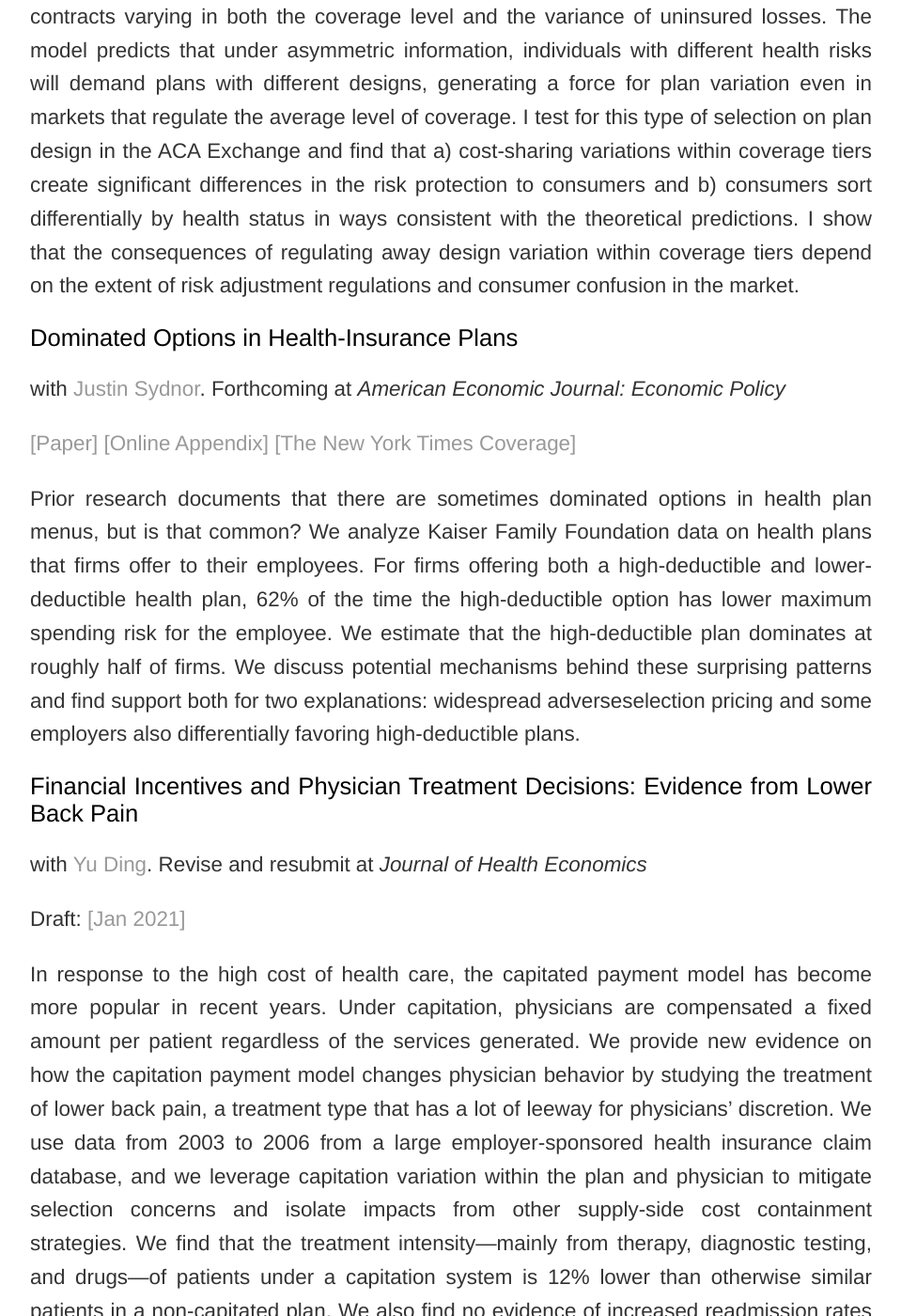
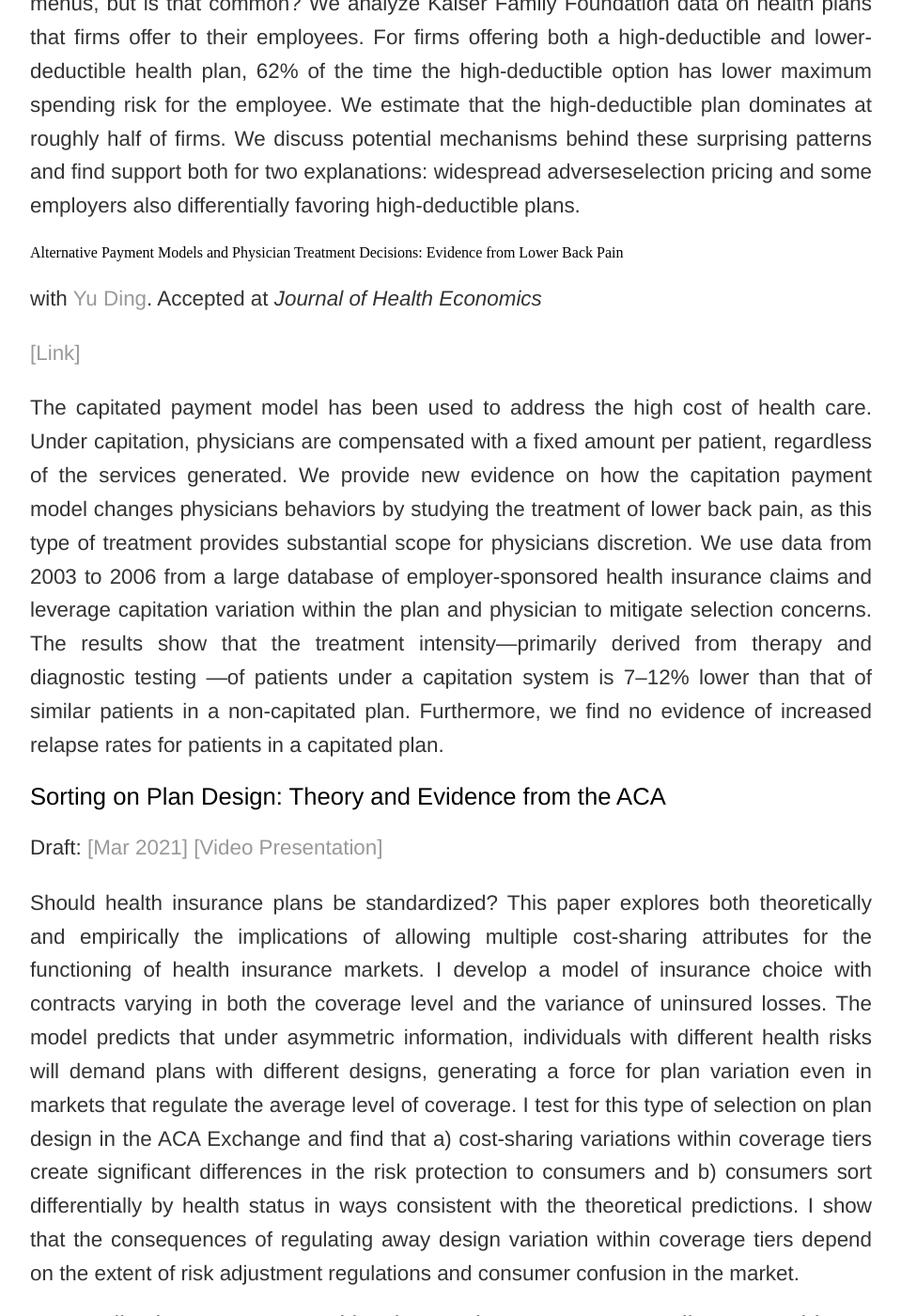
Before and after one commit to trifen/feng3hu.github.io, a Jekyll site: the page built from research.html, in a window 1280 px wide and 1400 px high, scrolled down 378 px. Shown: the whole window at 94% size, without its empty margins (160-1119 px from the left). Built offline with Jekyll 4.4.1, drawn with Linux system fonts in a browser that asks for light colours; some of the changed text lies outside the part shown.

Commit message:
Update research.html

```diff
--- a/research.html
+++ b/research.html
@@ -5,24 +5,23 @@ title: Chenyuan Liu
 <div class="blurb">
 	<div align="justify">
 		<h1> Working Papers </h1>
-  		<h2>Sorting on Plan Design: Theory and Evidence from the ACA</h2>
-			<p> Draft: <a href= "https://chenyuanliu.github.io/files/DesignSorting_ChenyuanLiu.pdf" target="_blank">[Mar 2021]</a> <a href= "https://www.youtube.com/watch?v=bSI4URrvsC4&feature=youtu.be" target="_blank">[Video Presentation] </a></p>
-  			<p>Should health insurance plans be standardized? This paper explores both theoretically and empirically the implications of allowing multiple cost-sharing attributes for the functioning of health insurance markets. I develop a model of insurance choice with contracts varying in both the coverage level and the variance of uninsured losses. The model predicts that under asymmetric information, individuals with different health risks will demand plans with different designs, generating a force for plan variation even in markets that regulate the average level of coverage. I test for this type of selection on plan design in the ACA Exchange and find that a) cost-sharing variations within coverage tiers create significant differences in the risk protection to consumers and b) consumers sort differentially by health status in ways consistent with the theoretical predictions. I show that the consequences of regulating away design variation within coverage tiers depend on the extent of risk adjustment regulations and consumer confusion in the market. </p>
-			<p> </p>
 		<h2>Dominated Options in Health-Insurance Plans</h2>
 	<p>with <a href = "https://sites.google.com/a/wisc.edu/jrsydnor/" target = "_blank">Justin Sydnor</a>. Forthcoming at <i> American Economic Journal: Economic Policy </i> </p>
 	<p> <a href= "https://chenyuanliu.github.io/files/Liu_Sydnor_dominatedplans.pdf" target="_blank">[Paper]</a> <a href="https://chenyuanliu.github.io/files/Liu_Sydnor_dominatedplans_onlineappendix.pdf" target = "_blank"> [Online Appendix] </a> <a href= "https://www.nytimes.com/2017/11/04/business/why-choose-wrong-health-plan.html" target="_blank">[The New York Times Coverage]</a> </p>
 		<p> Prior research documents that there are sometimes dominated options in health plan menus, but is that common? We analyze Kaiser Family Foundation data on health plans that firms offer to their employees. For firms offering both a high-deductible and lower-deductible health plan, 62% of the time the high-deductible option has lower maximum spending risk for the employee. We estimate that the high-deductible plan dominates at roughly half of firms. We discuss potential mechanisms behind these surprising patterns and find support both for two explanations: widespread adverseselection pricing and some employers also differentially favoring high-deductible plans.  </p>
 		<p> </p>
-		<h2>Financial Incentives and Physician Treatment Decisions: Evidence from Lower Back Pain</h2>
-		<p> with <a href= "https://sites.google.com/wisc.edu/yu-ding/" target="_blank">Yu Ding</a>. Revise and resubmit at <i> Journal of Health Economics </i> </p>
-		<p> Draft: <a href= "https://chenyuanliu.github.io/files/CapitationLBP_DingLiu.pdf" target="_blank">[Jan 2021]</a></p>
-		<p> In response to the high cost of health care, the capitated payment model has become more popular in recent years. Under capitation, physicians are compensated a fixed amount per patient regardless of the services generated. We provide new evidence on how the capitation payment model changes physician behavior by studying the treatment of lower back pain, a treatment type that has a lot of leeway for physicians’ discretion. We use data from 2003 to 2006 from a large employer-sponsored health insurance claim database, and we leverage capitation variation within the plan and physician to mitigate selection concerns and isolate impacts from other supply-side cost containment strategies. We find that the treatment intensity—mainly from therapy, diagnostic testing, and drugs—of patients under a capitation system is 12% lower than otherwise similar patients in a non-capitated plan. We also find no evidence of increased readmission rates for patients in a capitated plan. </p>
+		<h2></h2> Alternative Payment Models and Physician Treatment Decisions: Evidence from Lower Back Pain
+		<p> with <a href= "https://sites.google.com/wisc.edu/yu-ding/" target="_blank">Yu Ding</a>. Accepted at <i> Journal of Health Economics </i> </p>
+		<p> <a href= "https://authors.elsevier.com/a/1e2KWc7LG0tnw" target="_blank">[Link]</a></p>
+		<p> The capitated payment model has been used to address the high cost of health care. Under capitation, physicians are compensated with a fixed amount per patient, regardless of the services generated. We provide new evidence on how the capitation payment model changes physicians behaviors by studying the treatment of lower back pain, as this type of treatment provides substantial scope for physicians discretion. We use data from 2003 to 2006 from a large database of employer-sponsored health insurance claims and leverage capitation variation within the plan and physician to mitigate selection concerns. The results show that the treatment intensity—primarily derived from therapy and diagnostic testing —of patients under a capitation system is 7–12% lower than that of similar patients in a non-capitated plan. Furthermore, we find no evidence of increased relapse rates for patients in a capitated plan. </p>
 		<p> </p>
+		<h2>Sorting on Plan Design: Theory and Evidence from the ACA</h2>
+			<p> Draft: <a href= "https://chenyuanliu.github.io/files/DesignSorting_ChenyuanLiu.pdf" target="_blank">[Mar 2021]</a> <a href= "https://www.youtube.com/watch?v=bSI4URrvsC4&feature=youtu.be" target="_blank">[Video Presentation] </a></p>
+  			<p>Should health insurance plans be standardized? This paper explores both theoretically and empirically the implications of allowing multiple cost-sharing attributes for the functioning of health insurance markets. I develop a model of insurance choice with contracts varying in both the coverage level and the variance of uninsured losses. The model predicts that under asymmetric information, individuals with different health risks will demand plans with different designs, generating a force for plan variation even in markets that regulate the average level of coverage. I test for this type of selection on plan design in the ACA Exchange and find that a) cost-sharing variations within coverage tiers create significant differences in the risk protection to consumers and b) consumers sort differentially by health status in ways consistent with the theoretical predictions. I show that the consequences of regulating away design variation within coverage tiers depend on the extent of risk adjustment regulations and consumer confusion in the market. </p>
+			<p> </p>
 		<h2>Does Allowing Greater Health Plan Variety Increase Enrollment? Evidence from the ACA Actuarial Value Rule Change</h2>
 		<p> with Thomas DeLeire</a>. </p>
 		<p> The 2017 Market Stabilization Rule changed the de minimus range in actuarial value (AV) of most plans offered on the individual market from -2/+2 percentage points to -4/+2 percentage points. In 2018 and 2019, Marketplace plans in states using the HealthCare.gov platform reflected this expanded AV range, with almost 25% of plans having AVs more than 2 percentage points below their target AV. These lower AV plans had correspondingly lower premiums, and each percentage-point decline in AV was associated with a $5.70 lower premium for a 27-year-old non-smoker. AVs of Benchmark plans also declined, leading to a $1.41 decline in the Benchmark premium and $1.12 decline in the average premium subsidy for each percentage-point decline in the AV of the Benchmark plan. There were greater declines in enrollment in areas and among insurance products that used the expanded AV range to a greater extent, and most of these enrollment declines were the result of reductions in premium subsidies. Our estimates imply that eliminating this rule would lead to increased benchmark premiums, premium tax credits, and Marketplace enrollment. </p>
-
 		<p> </p>
   		<h2>Consolidation for Cost Savings? Hospital Mergers and Service Repositioning</h2>
 		<p> with <a href= "https://sites.google.com/wisc.edu/yu-ding/" target="_blank">Yu Ding</a>.  Draft available upon request.</p>
```
